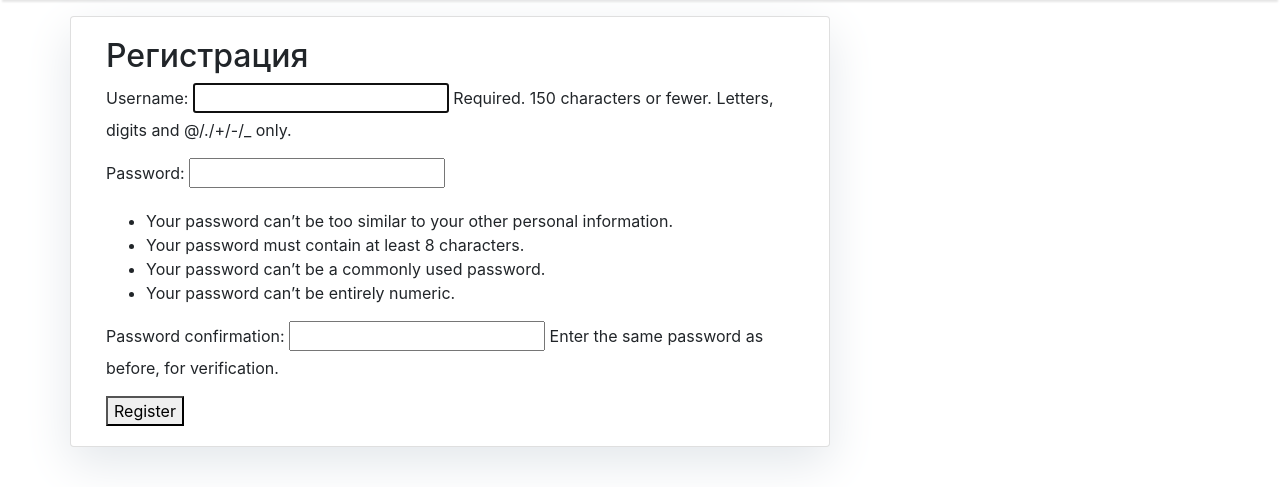
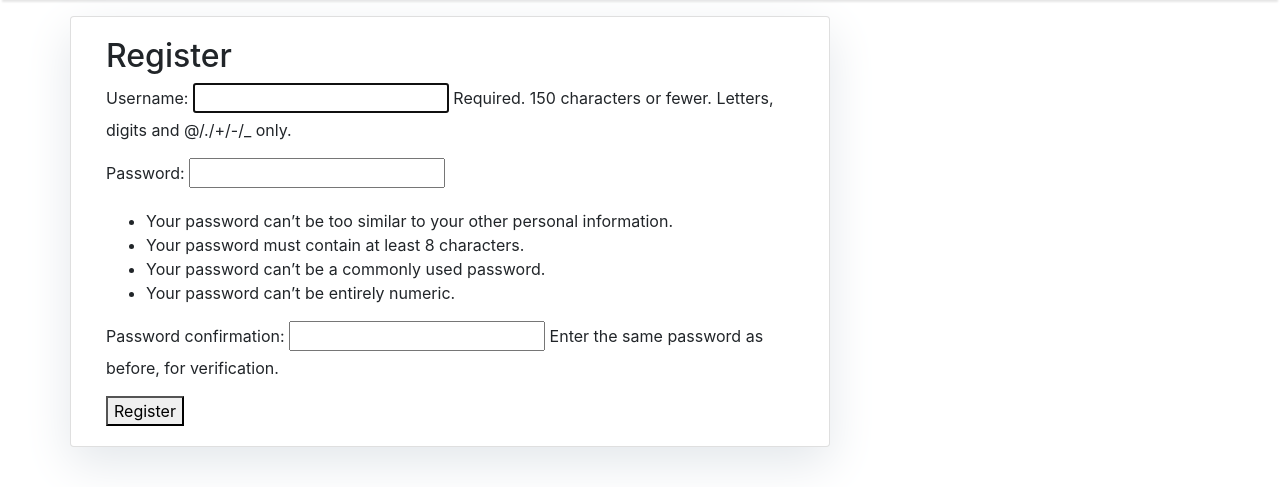
Before and after one commit to geoCrock/Blog-Flow, a Django app: page /register/ in a window 1280 px wide. Shown: the part 56-543 px from the top of the page. Run offline with Django 5.2, Linux system fonts and the light colour scheme; some libraries are stand-ins or nearby versions.

Commit message:
Update register.html

```diff
--- a/blog/templates/register.html
+++ b/blog/templates/register.html
@@ -7,7 +7,7 @@
         <div class="col-md-8 card mb-4  mt-3 left  top">
             <div class="card-body">
 
-                <h2>Регистрация</h2>
+                <h2>Register</h2>
                 <form method="post">
                     {% csrf_token %}
                     {{ form.as_p }}
```
